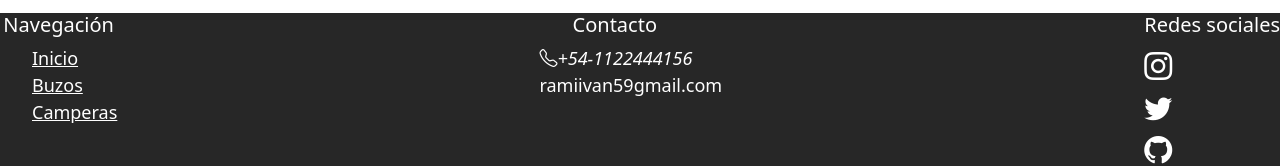
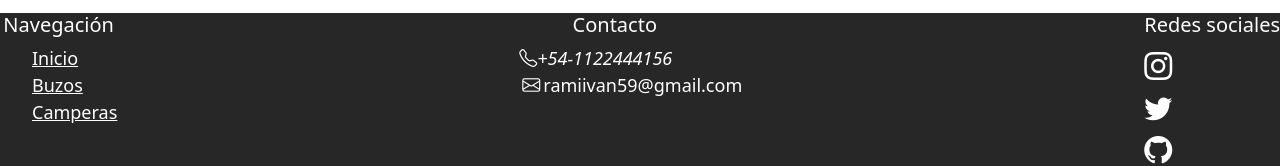
Before and after one commit to rramiropedemonte1/KatySuRopero, a React (Vite) app: page / in a window 1280 px wide. Shown: the part 869-1035 px from the top of the page. Built offline with nearby package versions, Linux system fonts and the light colour scheme; no server answers; the database is empty.

Commit message:
otro commit

```diff
--- a/src/components/common/card/Card/TituloCard.css
+++ b/src/components/common/card/Card/TituloCard.css
@@ -1,4 +1,4 @@
-h2 {
+.titulo {
   text-align: center;
   font-size: 40px;
   background-color: rgba(255, 105, 180, 0.537);
--- a/src/components/common/card/Card/TituloCard.jsx
+++ b/src/components/common/card/Card/TituloCard.jsx
@@ -3,7 +3,7 @@ import "./TituloCard.css";
 const TituloCard = () => {
   return (
     <div>
-      <h2>Nuestra Indumentaria</h2>
+      <h2 className="titulo">Nuestra Indumentaria</h2>
     </div>
   );
 };
--- a/src/components/layout/Footer/Footer.css
+++ b/src/components/layout/Footer/Footer.css
@@ -19,6 +19,12 @@
   color: white;
 }
 
+.bi-envelope {
+  font-size: large;
+  color: white;
+  padding: 3px;
+}
+
 .bi-telephone {
   font-size: large;
   color: white;
--- a/src/components/layout/Footer/Footer.jsx
+++ b/src/components/layout/Footer/Footer.jsx
@@ -32,7 +32,9 @@ const Footer = () => {
             <li>
               <i className="bi bi-telephone">+54-1122444156</i>
             </li>
-            <li className="navegacion-li">ramiivan59gmail.com</li>
+            <li className="navegacion-li">
+              <i className="bi bi-envelope"></i>ramiivan59@gmail.com
+            </li>
           </ul>
         </div>
         <ul className="navegacion">
--- a/src/components/layout/Navbar/Navbar.jsx
+++ b/src/components/layout/Navbar/Navbar.jsx
@@ -1,8 +1,6 @@
 import { Link } from "react-router-dom";
 import CardWidget from "./CardWidget";
 import "./Navbar.css";
-
-import { Badge } from "@mui/material";
 
 const Navbar = () => {
   return (
```
